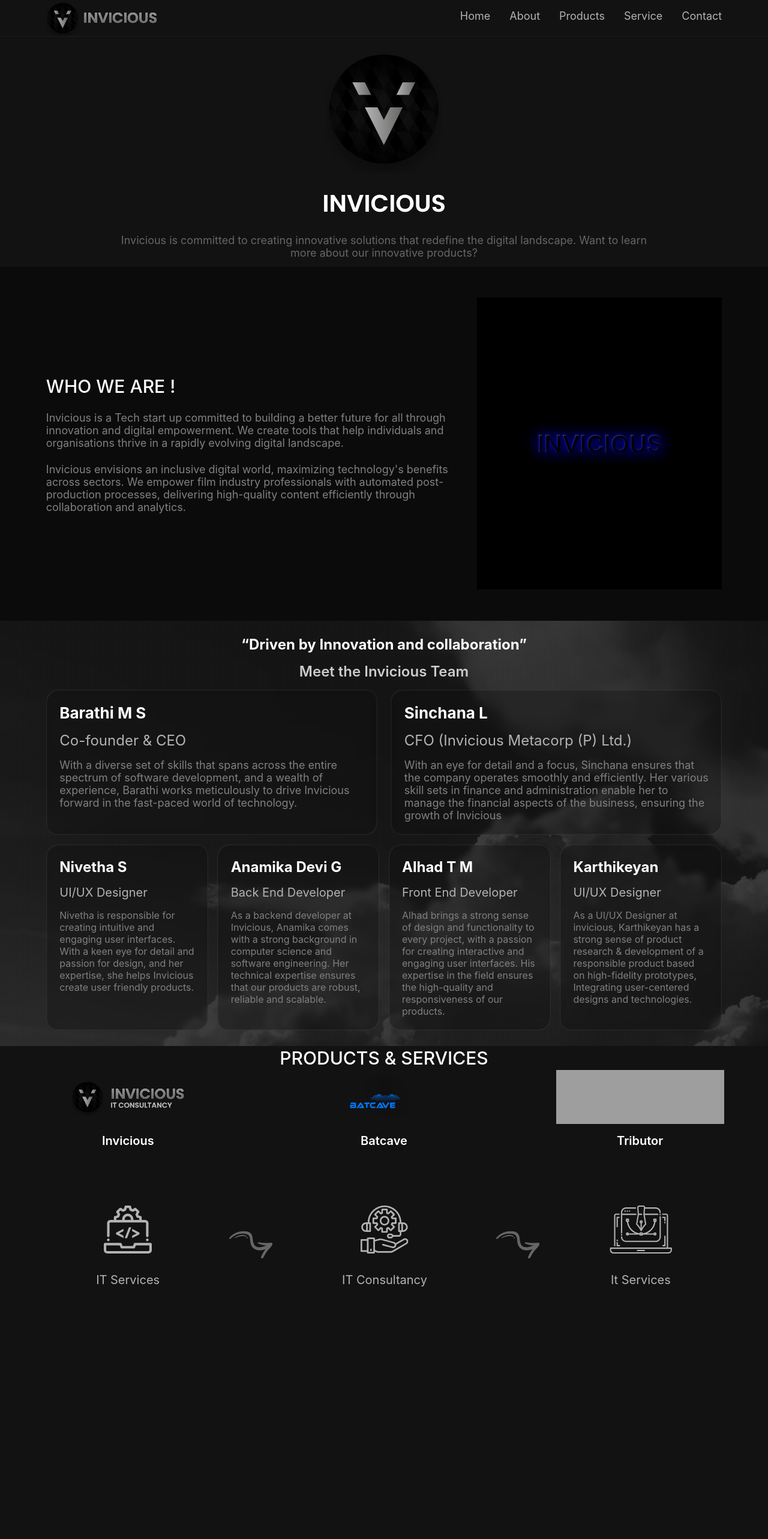
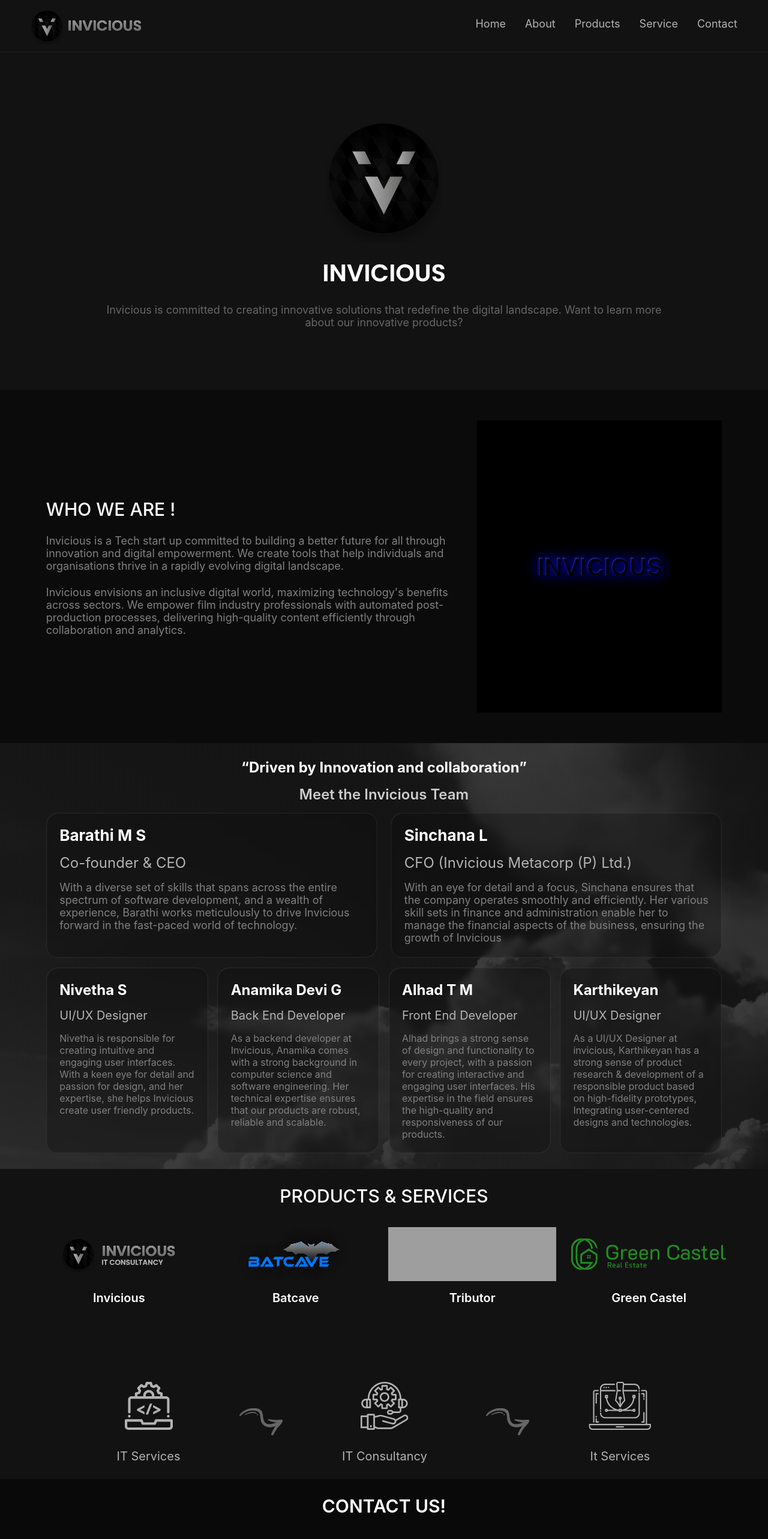
Before and after one commit to nivu2002/Invicious-Website, a React (Create React App) app: page / in a window 1280 px wide. Shown: the top 2566 px of the page at 60% size. Built offline with nearby package versions, Linux system fonts and the light colour scheme; grey boxes are pictures that could not be loaded.

Commit message:
container padding

```diff
--- a/src/Components/Contact/Contact.jsx
+++ b/src/Components/Contact/Contact.jsx
@@ -50,7 +50,7 @@
         <input className={css.inp} type="text" name="" id="" placeholder='Name' />
         <input className={css.inp} type="email" name="" id="" placeholder='Mail' />
         <input className={css.inp} type="text" name="" id="" placeholder='Subject' />
-        <input className={css.inp} type="text" name="" id="" placeholder='Message(Optinal)' />
+        <input className={css.inp} type="text" name="" id="" placeholder='Message(Optional)' />
 
      </form>
     </div>
--- a/src/Components/Footer/Footer.jsx
+++ b/src/Components/Footer/Footer.jsx
@@ -69,7 +69,7 @@
 
         </div>
 
-       <div className={css.hrdiv}><hr />   </div>
+       <div className={css.hrdiv}>  </div>
 
 
 
--- a/src/Components/Footer/Footer.module.css
+++ b/src/Components/Footer/Footer.module.css
@@ -86,7 +86,12 @@
    gap: 1rem;
 }
 
-
+.hrdiv{
+    width: 1200px;
+height: 1px;
+background: #1F1F1F;
+margin-top: 1rem;
+}
 .bottom{
     display: flex;
     justify-content: space-between;
--- a/src/Components/Header/Header.module.css
+++ b/src/Components/Header/Header.module.css
@@ -5,7 +5,7 @@
 color: white;
 display: flex;
 justify-content: space-between;
-padding: 0% 6%;
+padding: 1% 4%;
 
 }
 .ulist>li{
--- a/src/Components/Main/Main.module.css
+++ b/src/Components/Main/Main.module.css
@@ -5,7 +5,7 @@
     flex-direction: column;
     justify-content: center;
     align-items: center;
-    padding: 1% 6%;
+    padding: 8% 4%;
     gap: 2rem;
 
 }
--- a/src/Components/ProductandServices/ProductsandServices.jsx
+++ b/src/Components/ProductandServices/ProductsandServices.jsx
@@ -1,11 +1,13 @@
 import React from 'react'
 import css from "./ProductsandServices.module.css"
 import Inv from "../../assets/iNVICIOUS LOGO.svg"
-import Batcave from "../../assets/btv.svg"
+// import Batcave from "../../assets/btv.svg"
+import Batcave from "../../assets/batcavenew.svg"
 import Trib from "../../assets/TC logo.svg"
 import IT1 from "../../assets/itservice.svg"
 import IT2 from "../../assets/itconsultancy.svg"
 import IT3 from "../../assets/it.svg"
+import Green from "../../assets/Green castel logo.svg"
 
 import Carrow from "../../assets/curvearrow.svg"
 
@@ -31,6 +33,10 @@
             <img src={Trib} alt="" />
             <span>Tributor</span>
             </div>
+            <div className={css.products}>
+                <img src={Green} alt="" />
+                <span>Green Castel</span>
+            </div>
 
         </div>
 
@@ -49,6 +55,7 @@
                 <img src={IT3} alt="" />
                 <span>It Services</span>
             </div>
+
         </div>
 
     </div>
--- a/src/Components/ProductandServices/ProductsandServices.module.css
+++ b/src/Components/ProductandServices/ProductsandServices.module.css
@@ -2,7 +2,8 @@
     display: flex;
     flex-direction: column;
     background: #121212;
-    height: 1000px;
+  padding: 2% 4%;
+  gap: 2rem;
 }
 .div1>:nth-child(1){
     color: #FFF;
@@ -57,6 +58,9 @@
     align-items: center;
     gap: 2rem;
 }
+.services>img{
+    height: 80px;
+}
 .services>:nth-child(2){
     color: var(--grey-tone-g-4, #B3B3B3);
 text-align: center;
```
Also changed, not shown: src/assets/Green castel logo.svg (added), src/assets/batcavenew.svg (added).
